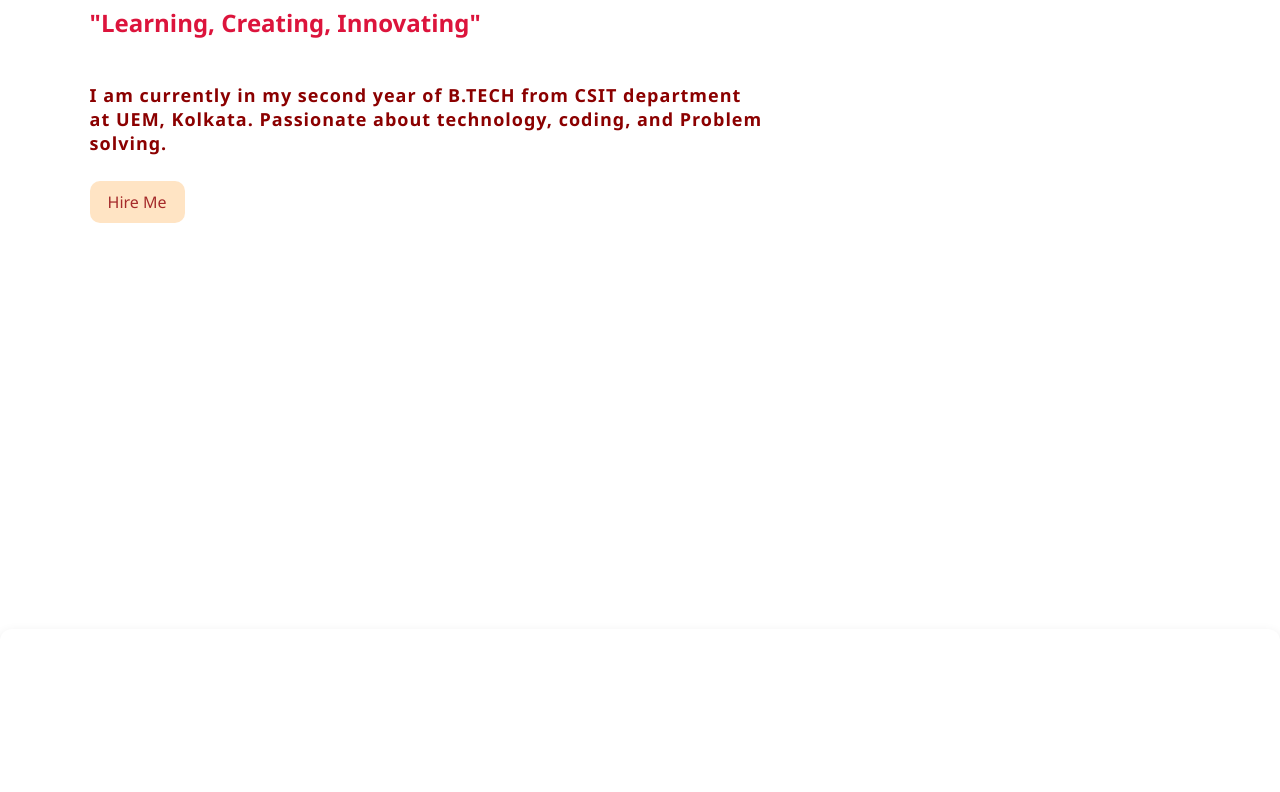
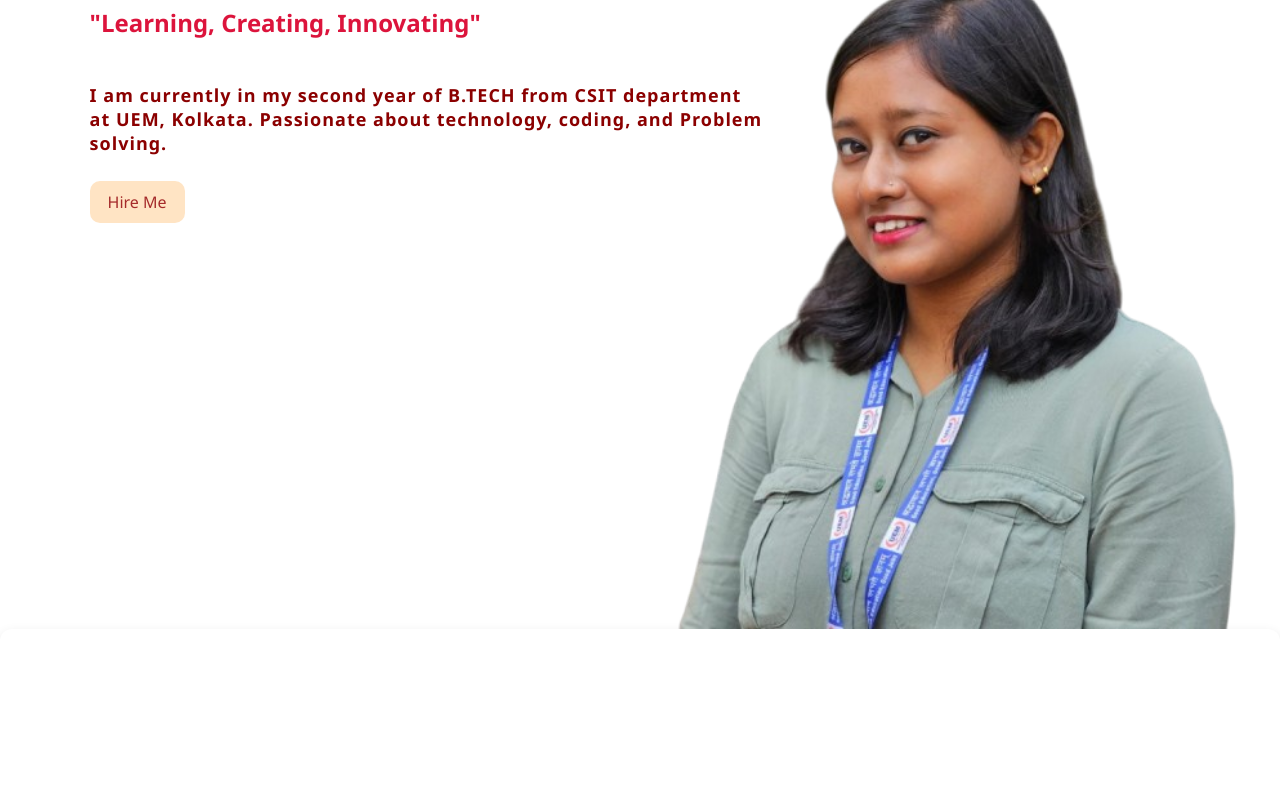
Before and after one commit to Ishani-star/CODSOFT_WD_01_LEVEL1, a plain HTML site: page index.html in a window 1280 px wide. Shown: the part 171-963 px from the top of the page. Drawn offline with Linux system fonts and the light colour scheme.

Commit message:
Update index.html

```diff
--- a/index.html
+++ b/index.html
@@ -33,7 +33,7 @@
         </div>
 
         <div class="image">
-            <img src="image/IMG-20250603-WA0091_1_-Photoroom-removebg-preview.png" class="girl">
+            <img src="IMG-20250603-WA0091_1_-Photoroom-removebg-preview.png" class="girl">
         </div>
     </div>
 
```
